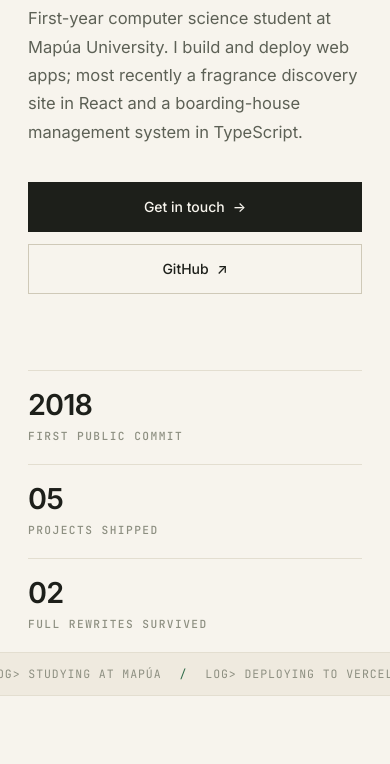
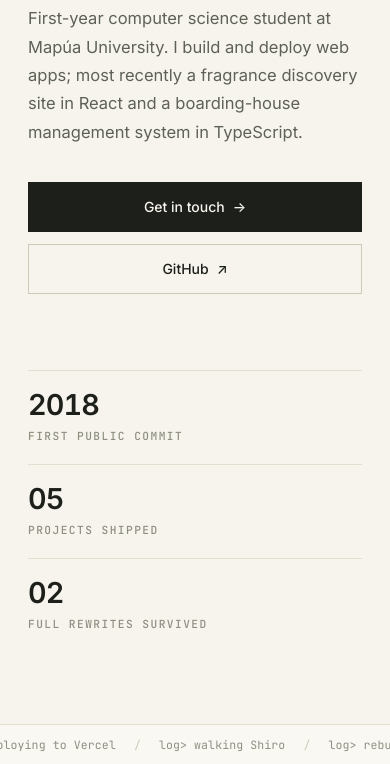
Before and after one commit to wetzuu/SaveTheWorld, a plain HTML site: page index.html in a window 390 px wide. Shown: the part 336-1100 px from the top of the page. Drawn offline with Linux system fonts and the light colour scheme.

Commit message:
Enhance hero stats and ticker functionality: Implement digit shuffling for stats, improve ticker responsiveness, and adjust styling for better visual consistency.

```diff
--- a/index.html
+++ b/index.html
@@ -111,9 +111,9 @@
           </div>
         </div>
         <dl class="hero-stats reveal">
-          <div><dt>2018</dt><dd>First public commit</dd></div>
-          <div><dt>05</dt><dd>Projects shipped</dd></div>
-          <div><dt>02</dt><dd>Full rewrites survived</dd></div>
+          <div><dt><span class="stat-num" data-value="2018">2018</span></dt><dd>First public commit</dd></div>
+          <div><dt><span class="stat-num" data-value="05">05</span></dt><dd>Projects shipped</dd></div>
+          <div><dt><span class="stat-num" data-value="02">02</span></dt><dd>Full rewrites survived</dd></div>
         </dl>
       </div>
     </section>
@@ -121,8 +121,8 @@
     <!-- ============ TICKER ============ -->
     <div class="ticker" aria-hidden="true">
       <div class="ticker-track">
-        <span>log&gt; shipping une odeur v2</span><span>log&gt; studying at mapúa</span><span>log&gt; deploying to vercel</span><span>log&gt; walking shiro</span><span>log&gt; rebuilding it better</span><span>log&gt; status: first-year-cs</span>
-        <span>log&gt; shipping une odeur v2</span><span>log&gt; studying at mapúa</span><span>log&gt; deploying to vercel</span><span>log&gt; walking shiro</span><span>log&gt; rebuilding it better</span><span>log&gt; status: first-year-cs</span>
+        <span>log&gt; shipping une odeur v2</span><span>log&gt; studying at Mapúa</span><span>log&gt; deploying to Vercel</span><span>log&gt; walking Shiro</span><span>log&gt; rebuilding it better</span><span>log&gt; status: first-year-cs</span>
+        <span>log&gt; shipping une odeur v2</span><span>log&gt; studying at Mapúa</span><span>log&gt; deploying to Vercel</span><span>log&gt; walking Shiro</span><span>log&gt; rebuilding it better</span><span>log&gt; status: first-year-cs</span>
       </div>
     </div>
 
--- a/script.js
+++ b/script.js
@@ -89,6 +89,95 @@ navLinks.forEach((_, id) => {
   if (section) sectionObserver.observe(section);
 });
 
+// The ticker loops by translating one half of the track off-screen, so each
+// half has to be at least a viewport wide or a gap sweeps through on large
+// displays. Clone the authored entries until it is, and keep the scroll speed
+// constant (~70px/s) regardless of how many copies that takes.
+const tickerTrack = document.querySelector(".ticker-track");
+
+if (tickerTrack && !reducedMotion.matches) {
+  const PX_PER_SEC = 70;
+  const base = [...tickerTrack.children].slice(0, Math.ceil(tickerTrack.children.length / 2));
+  const setWidth = base.reduce((sum, el) => sum + el.getBoundingClientRect().width, 0);
+
+  let copies = 0;
+  const fillTicker = () => {
+    if (!setWidth) return;
+    const needed = Math.max(2, Math.ceil(window.innerWidth / setWidth) + 1);
+    if (needed === copies) return;
+    copies = needed;
+
+    const half = document.createDocumentFragment();
+    for (let i = 0; i < copies; i++) {
+      base.forEach((el) => half.appendChild(el.cloneNode(true)));
+    }
+    tickerTrack.replaceChildren();
+    tickerTrack.append(half.cloneNode(true), half); // two identical halves → seamless -50%
+    tickerTrack.style.animationDuration = `${(setWidth * copies) / PX_PER_SEC}s`;
+  };
+
+  fillTicker();
+  window.addEventListener("resize", fillTicker, { passive: true });
+}
+
+// Hero stats shuffle their digits for about a second the first time they scroll
+// into view, then land on the real figure.
+const stats = document.querySelector(".hero-stats");
+const statNums = [...document.querySelectorAll(".stat-num")];
+
+// The values are real claims ("05 projects shipped"), so they must end up
+// correct even if the shuffle never runs.
+const settleStats = () => {
+  statNums.forEach((el) => {
+    el.textContent = el.dataset.value;
+    el.classList.remove("shuffling");
+  });
+};
+
+if (stats && statNums.length && !reducedMotion.matches) {
+  const SHUFFLE_MS = 1000;
+  const FRAME_MS = 60; // digit swap rate — fast enough to blur, slow enough to read
+
+  const randomDigits = (length) =>
+    Array.from({ length }, () => Math.floor(Math.random() * 10)).join("");
+
+  const shuffle = (el, delay) => {
+    const final = el.dataset.value;
+
+    setTimeout(() => {
+      el.classList.add("shuffling");
+      const start = performance.now();
+      let lastFrame = 0;
+
+      const spin = (now) => {
+        if (now - start >= SHUFFLE_MS) {
+          el.textContent = final;
+          el.classList.remove("shuffling");
+          return;
+        }
+        if (now - lastFrame >= FRAME_MS) {
+          el.textContent = randomDigits(final.length);
+          lastFrame = now;
+        }
+        requestAnimationFrame(spin);
+      };
+      requestAnimationFrame(spin);
+    }, delay);
+  };
+
+  const statsObserver = new IntersectionObserver(
+    (entries) => {
+      for (const entry of entries) {
+        if (!entry.isIntersecting) continue;
+        statNums.forEach((el, i) => shuffle(el, i * 90)); // staggered, left to right
+        statsObserver.disconnect();
+      }
+    },
+    { threshold: 0.25 }
+  );
+  statsObserver.observe(stats);
+}
+
 // Reveal on scroll (respects prefers-reduced-motion via CSS)
 const observer = new IntersectionObserver(
   (entries) => {
@@ -111,5 +200,6 @@ const revealAll = () => {
 setTimeout(() => {
   if (document.visibilityState === "visible" && !document.querySelector(".reveal.visible")) {
     revealAll();
+    settleStats(); // never leave the stats showing their starting values
   }
 }, 2000);
--- a/styles.css
+++ b/styles.css
@@ -379,7 +379,7 @@ main a:hover {
   border-top: 1px solid var(--hair);
 }
 .hero-stats > div {
-  padding: 26px 24px 34px 0;
+  padding: 26px 24px 30px 0;
 }
 .hero-stats > div + div {
   border-left: 1px solid var(--hair);
@@ -397,13 +397,25 @@ main a:hover {
   margin-top: 6px;
 }
 
+/* Tabular figures keep the number from reflowing while the digits shuffle.
+   The spinning digits sit muted so the real value reads as the resolution. */
+.stat-num {
+  display: inline-block;
+  font-variant-numeric: tabular-nums;
+  transition: color 0.3s var(--ease);
+}
+.stat-num.shuffling { color: var(--faint); }
+
 /* ---------- Ticker ---------- */
+/* Quiet by design: sits a shade lighter than the page so it reads as a
+   margin note rather than a band across the layout. */
 .ticker {
   overflow: hidden;
   border-top: 1px solid var(--hair);
   border-bottom: 1px solid var(--hair);
-  background: var(--bg-2);
-  padding: 11px 0;
+  background: #faf8f3;
+  padding: 10px 0;
+  margin: 72px 0 8px;
 }
 .ticker-track {
   display: flex;
@@ -415,15 +427,14 @@ main a:hover {
 .ticker-track span {
   font-family: var(--font-mono);
   font-size: 0.72rem;
-  letter-spacing: 0.08em;
-  text-transform: uppercase;
+  letter-spacing: 0.01em;
   color: var(--faint);
   white-space: nowrap;
   padding-right: 18px;
 }
 .ticker-track span::after {
   content: "/";
-  color: var(--accent);
+  color: var(--hair-2);
   padding-left: 18px;
 }
 @keyframes ticker-scroll {
```
